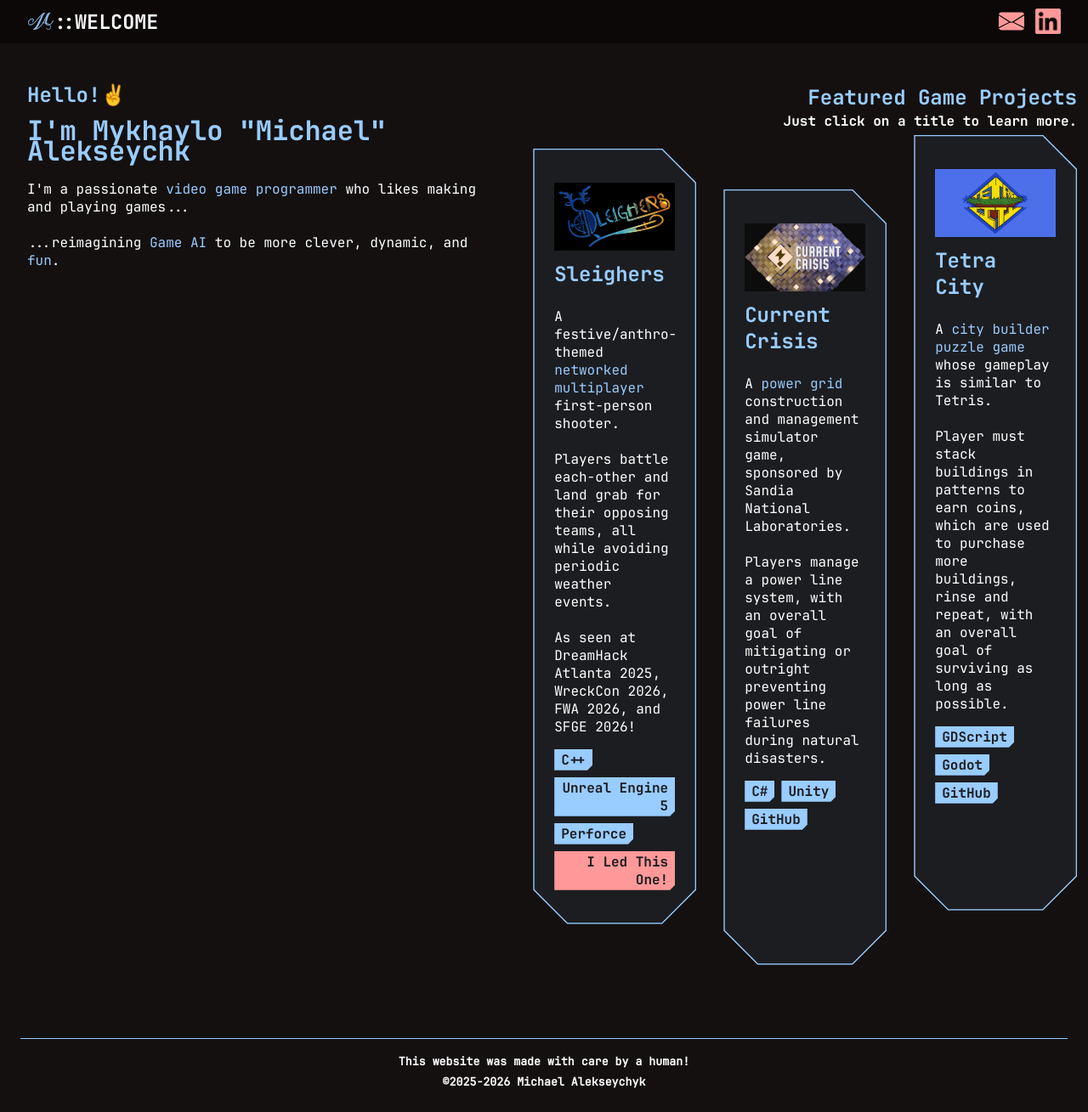
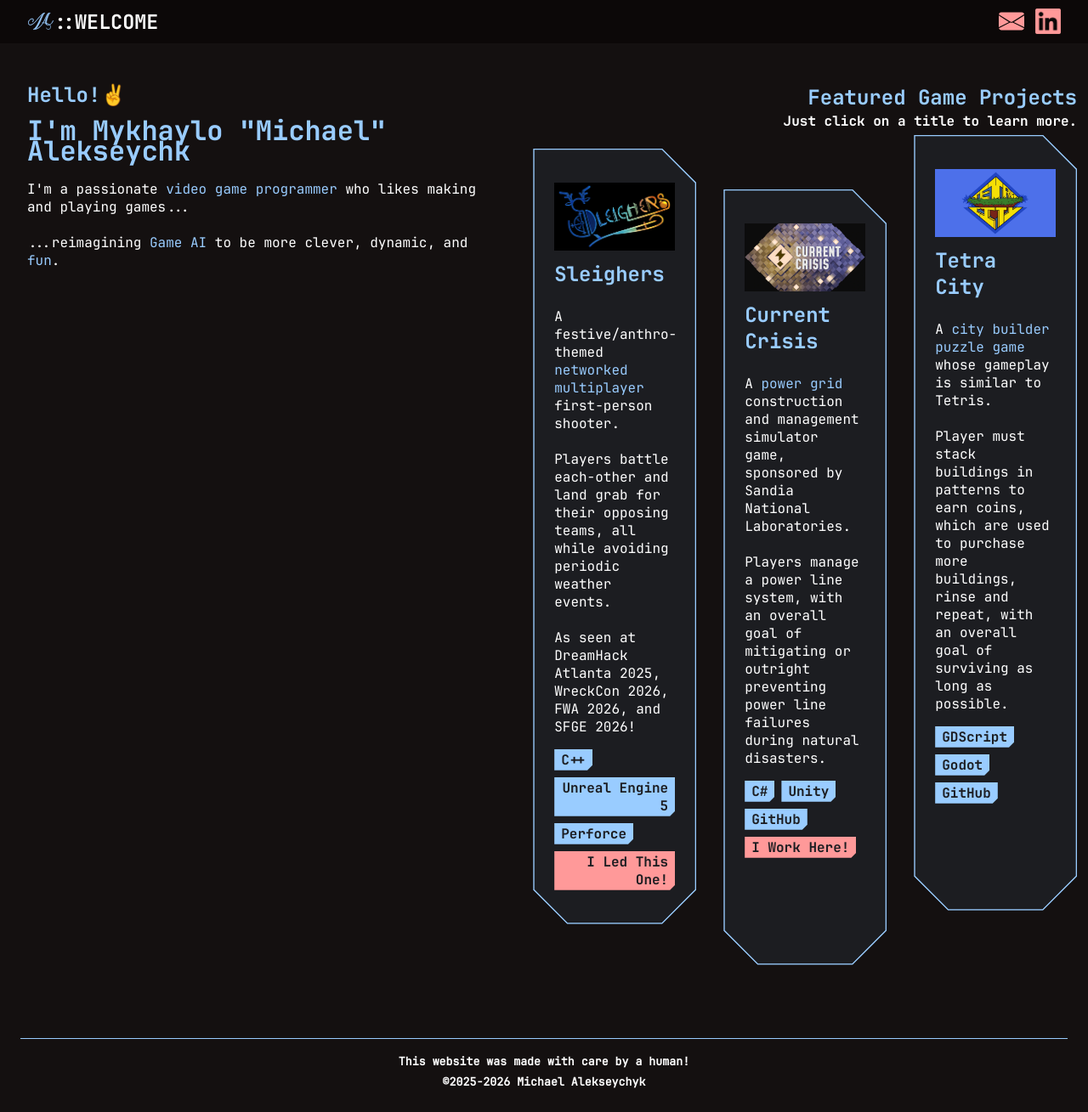
Before and after one commit to MellifiedRadishes/MellifiedRadishes.github.io, a Jekyll site: the page built from index.md, in a window 1280 px wide and 1309 px high. Shown: the whole window at 85% size. Built offline with Jekyll 4.4.1, drawn with Linux system fonts in a browser that asks for light colours; our own code applies the rules of GitHub Pages for plain Markdown files.

Commit message:
Added cell skill for current job title.

```diff
--- a/index.md
+++ b/index.md
@@ -111,6 +111,9 @@
                                         <h4 class="CellSkill">
                                             GitHub
                                         </h4>
+                                       <h4 class="CellSkill CellSkillBold">
+                                            I Work Here!
+                                        </h4>
                                     </div>
                                 </div>
                                 <div class="Cell Cell_C">
```
